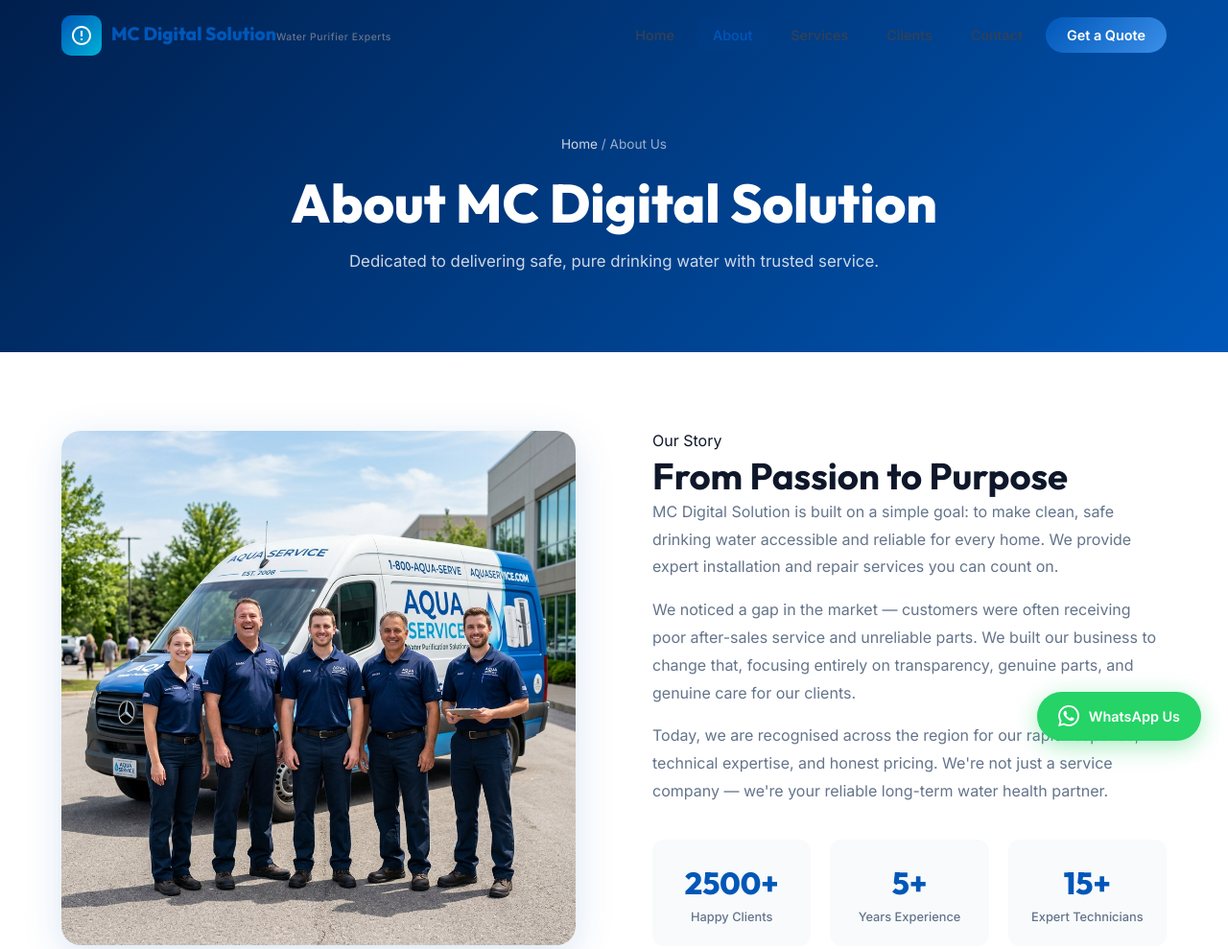
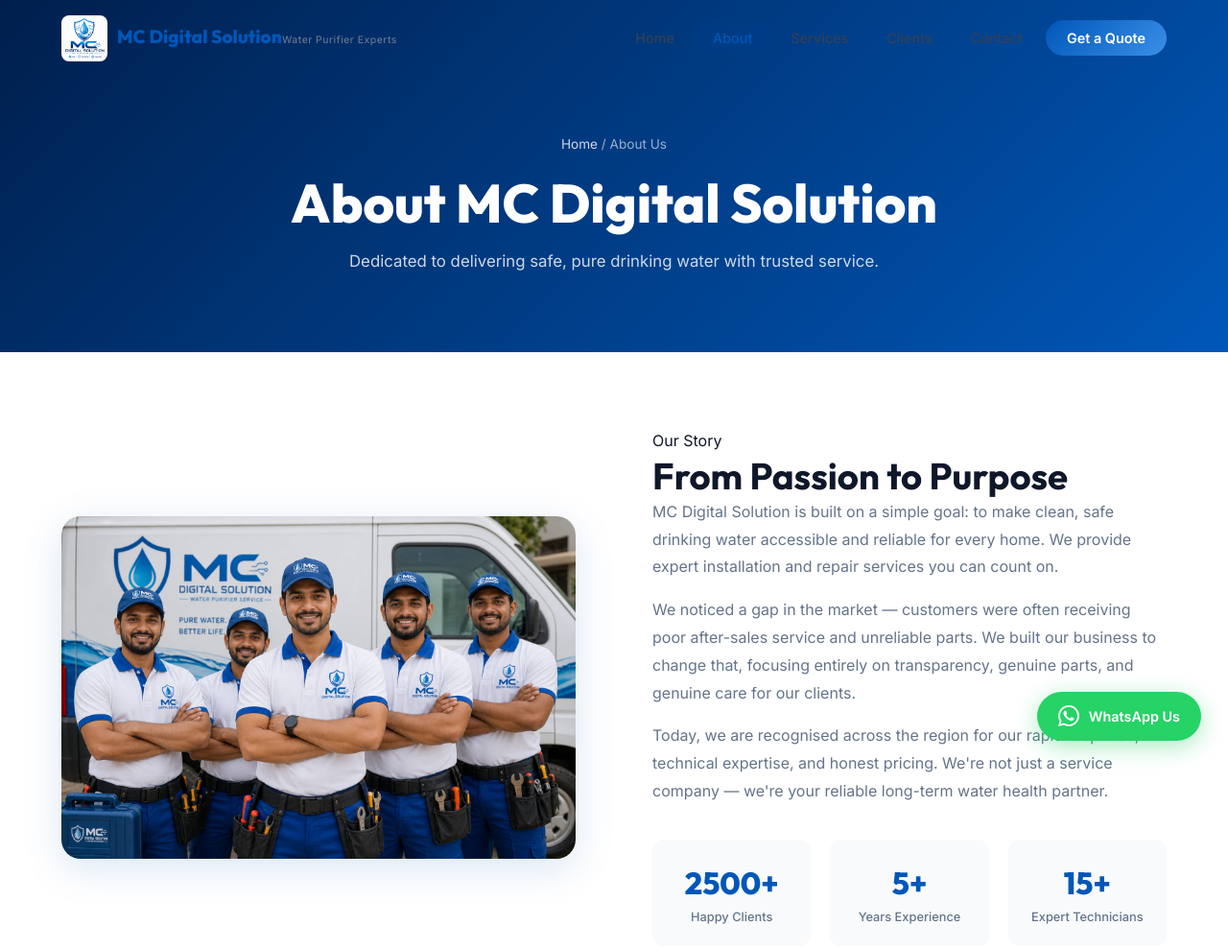
Before and after one commit to Rishi-1509/mcdigitalsolution, a plain HTML site: page about.html in a window 1280 px wide. Shown: the top 989 px of the page at 96% size. Drawn offline with Linux system fonts and the light colour scheme.

Commit message:
Update logo, images, and replace old pngs with jpegs

```diff
--- a/about.html
+++ b/about.html
@@ -14,11 +14,7 @@
   <nav class="navbar" id="navbar">
     <div class="container">
       <a href="index.html" class="logo">
-        <div class="logo-icon"><svg viewBox="0 0 24 24">
-            <path
-              d="M12 2C6.5 2 2 6.5 2 12s4.5 10 10 10 10-4.5 10-10S17.5 2 12 2zm0 18c-4.4 0-8-3.6-8-8s3.6-8 8-8 8 3.6 8 8-3.6 8-8 8zm-1-13h2v6h-2zm0 8h2v2h-2z"
-              fill="white" />
-          </svg></div>
+        <div class="logo-icon"><img src="images/logo.jpeg" alt="Logo" /></div>
         <div class="logo-text"><span class="brand">MC Digital Solution</span><span class="tagline">Water Purifier
             Experts</span></div>
       </a>
@@ -46,7 +42,7 @@
     <div class="container">
       <div class="about-story">
         <div class="animate">
-          <img src="images/about-team.png" alt="Our Expert Team"
+          <img src="images/about-team.jpeg" alt="Our Expert Team"
             style="border-radius:20px;box-shadow:0 10px 40px rgba(0,87,184,0.15);" />
         </div>
         <div class="animate">
@@ -130,11 +126,7 @@
       <div class="container">
         <div class="footer-grid">
           <div class="footer-brand"><a href="index.html" class="logo">
-              <div class="logo-icon"><svg viewBox="0 0 24 24">
-                  <path
-                    d="M12 2C6.5 2 2 6.5 2 12s4.5 10 10 10 10-4.5 10-10S17.5 2 12 2zm0 18c-4.4 0-8-3.6-8-8s3.6-8 8-8 8 3.6 8 8-3.6 8-8 8zm-1-13h2v6h-2zm0 8h2v2h-2z"
-                    fill="white" />
-                </svg></div>
+              <div class="logo-icon"><img src="images/logo.jpeg" alt="Logo" /></div>
               <div class="logo-text"><span class="brand">MC Digital Solution</span><span class="tagline">Water Purifier
                   Experts</span></div>
             </a>
--- a/css/style.css
+++ b/css/style.css
@@ -210,19 +210,19 @@
 }
 
 .logo-icon {
-  width: 42px;
-  height: 42px;
-  background: linear-gradient(135deg, var(--primary), var(--accent));
-  border-radius: 10px;
+  width: 48px;
+  height: 48px;
   display: flex;
   align-items: center;
   justify-content: center;
+  overflow: hidden;
+  border-radius: 8px;
 }
 
-.logo-icon svg {
-  width: 24px;
-  height: 24px;
-  fill: white;
+.logo-icon img {
+  width: 100%;
+  height: 100%;
+  object-fit: cover;
 }
 
 .logo-text .brand {
```
Also changed, not shown: clients.html (+2 -2 lines), contact.html (+2 -10 lines), index.html (+5 -5 lines), services.html (+4 -4 lines), images/WhatsApp Image 2026-05-04 at 23.09.12.jpeg (added), images/about-team.jpeg (added), images/about-team.png (deleted), images/about.jpeg (added), images/commercial-ro.png (deleted), images/installation.jpeg (added), images/logo.jpeg (added), images/repair.jpeg (added), images/service-installation.png (deleted), images/service-repair.png (deleted).
